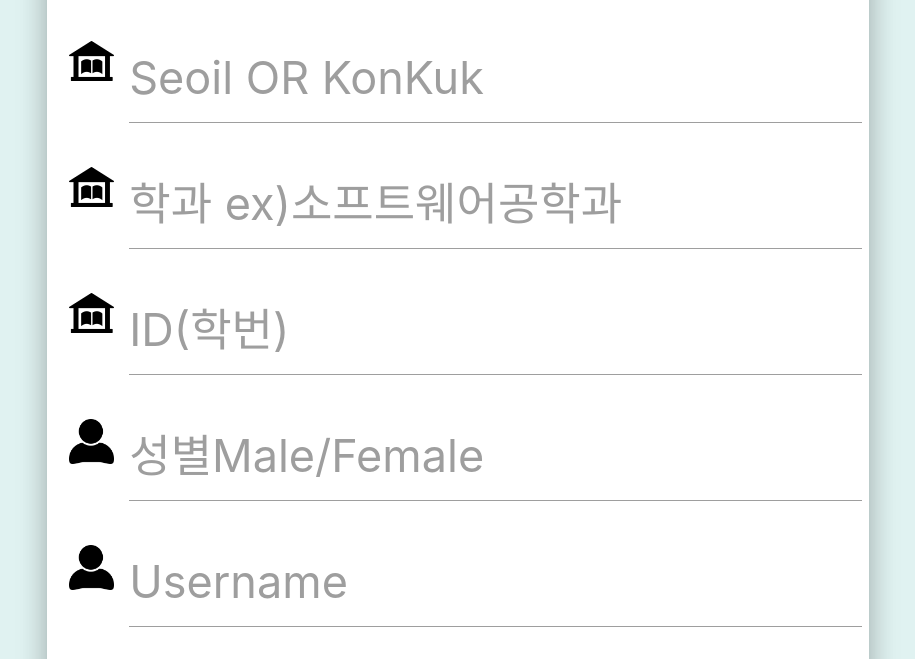
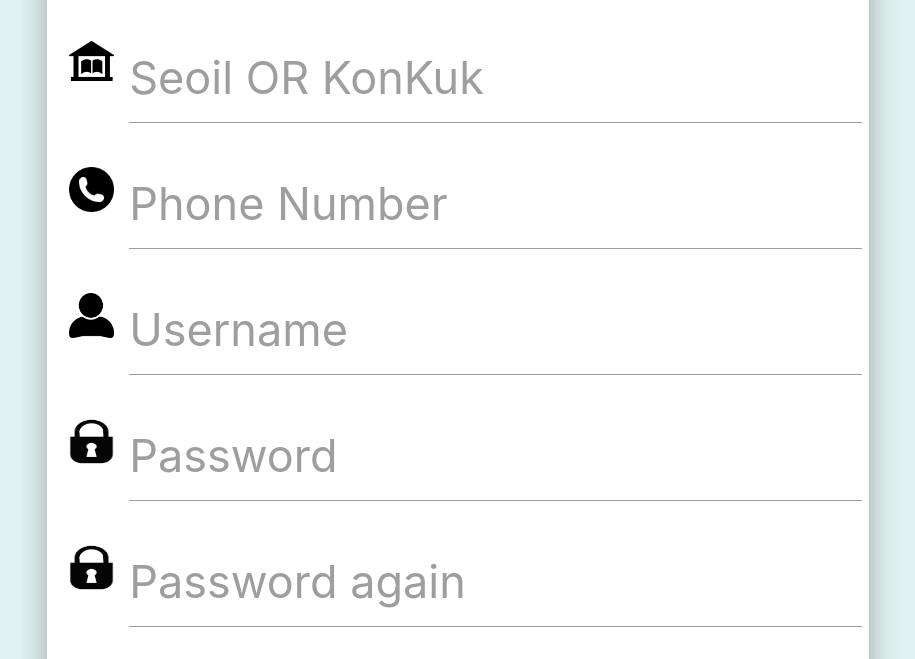
Before and after one commit to BbChip0103/db_web, a plain HTML site: page registration.html in a window 1280 px wide. Shown: the part 267-926 px from the top of the page, without its empty margins (182-1097 px from the left). Drawn offline with Linux system fonts and the light colour scheme.

Commit message:
Update regist~.html

```diff
--- a/registration.html
+++ b/registration.html
@@ -29,46 +29,6 @@
             <label for="University">Seoil OR KonKuk</label>
           </div>
         </div>
-        <div class="row margin">
-          <div class="input-field col s12">
-            <!-- <i class="mdi-social-person-outline prefix"></i> -->
-            <i class="material-icons prefix">
-              <img src="img/school.png" width="45" height="40">
-            </i>
-            <input id="major" name="major" type="text" style="cursor: auto;" />
-            <label for="major">학과 ex)소프트웨어공학과</label>
-          </div>
-        </div>
-        <div class="row margin">
-          <div class="input-field col s12">
-            <!-- <i class="mdi-social-person-outline prefix"></i> -->
-            <i class="material-icons prefix">
-              <img src="img/school.png" width="45" height="40">
-            </i>
-            <input id="ID" name="ID" type="text" style="cursor: auto;" />
-            <label for="ID">ID(학번)</label>
-          </div>
-        </div>
-        <div class="row margin">
-          <div class="input-field col s12">
-            <!-- <i class="mdi-social-person-outline prefix"></i> -->
-            <i class="material-icons prefix">
-		          <img src="img/user.png" width="45" height="45">
-            </i>
-            <input id="sex" name="sex" type="text" />
-            <label for="sex">성별Male/Female</label>
-          </div>
-        </div>
-        <div class="row margin">
-          <div class="input-field col s12">
-            <!-- <i class="mdi-social-person-outline prefix"></i> -->
-            <i class="material-icons prefix">
-		          <img src="img/user.png" width="45" height="45">
-            </i>
-            <input id="username" name="username" type="text" />
-            <label for="username">Username</label>
-          </div>
-        </div>
 
         <div class="row margin">
           <div class="input-field col s12">
@@ -78,6 +38,17 @@
             </i>
             <input id="mobile" name="mobile" type="text" style="cursor: auto;" />
             <label for="mobile">Phone Number</label>
+          </div>
+        </div>
+
+        <div class="row margin">
+          <div class="input-field col s12">
+            <!-- <i class="mdi-social-person-outline prefix"></i> -->
+            <i class="material-icons prefix">
+		          <img src="img/user.png" width="45" height="45">
+            </i>
+            <input id="username" name="username" type="text" />
+            <label for="username">Username</label>
           </div>
         </div>
 
@@ -103,6 +74,16 @@
           </div>
         </div>
 
+        <div class="row margin">
+          <div class="input-field col s12">
+            <!-- <i class="mdi-social-person-outline prefix"></i> -->
+            <i class="material-icons prefix">
+		          <img src="img/user.png" width="45" height="45">
+            </i>
+            <input id="sex" name="sex" type="text" />
+            <label for="sex">Male/Female</label>
+          </div>
+        </div>
 
         <div class="row">
           <div class="input-field col s12">
@@ -114,7 +95,6 @@
           </div>
         </div>
 
-
       </form>
     </div>
   </div>
```
